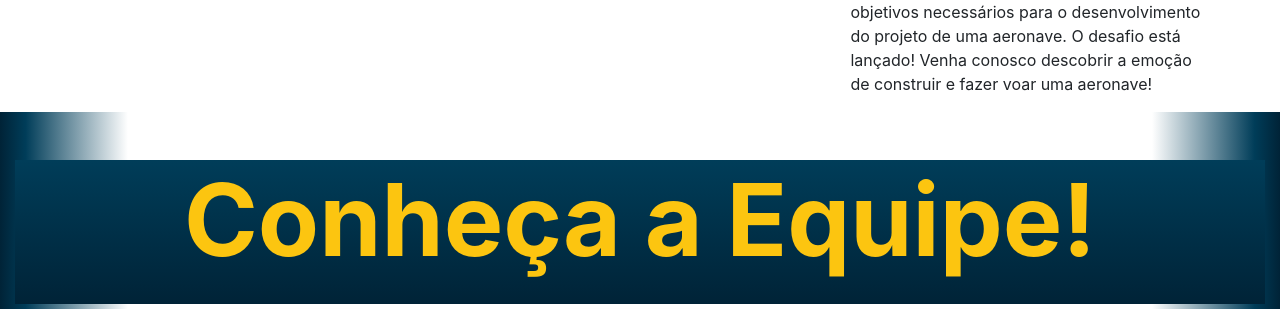
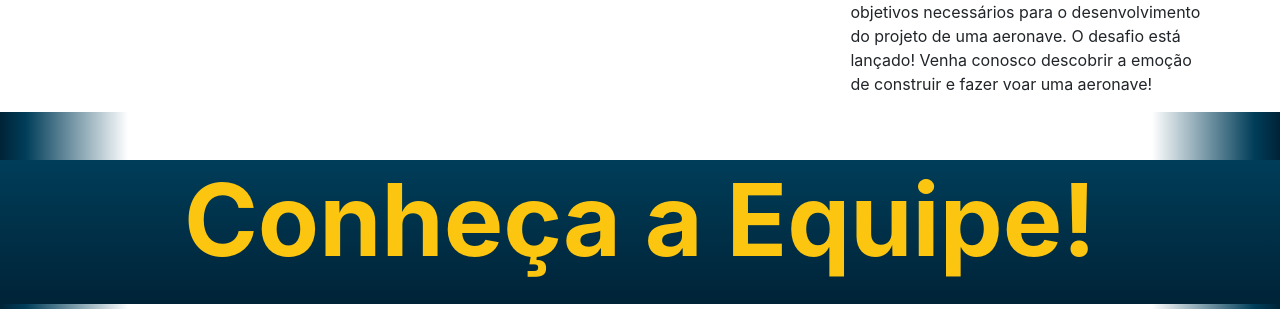
Before and after one commit to Vguidini/PROJETO-ENIAC-HIGH, a website: page equipe.html in a window 1280 px wide. Shown: the part 1808-2117 px from the top of the page. Drawn offline with nearby package versions, Linux system fonts and the light colour scheme.

Commit message:
Update equipe.html

```diff
--- a/equipe.html
+++ b/equipe.html
@@ -119,7 +119,7 @@
 <div class="pts"></div>
 <!-- Meet the Avengers -->
 
-<div class="container-fluid w-100 text-center ce overflow-hidden">
+<div class="text-center ce overflow-hidden">
     <div class="pt-5"></div>
 <h1 class="e-title bg-eniac pb-4" style="font-size: 100px;"><b>Conheça a Equipe!</b></h1>
 </div>
```
